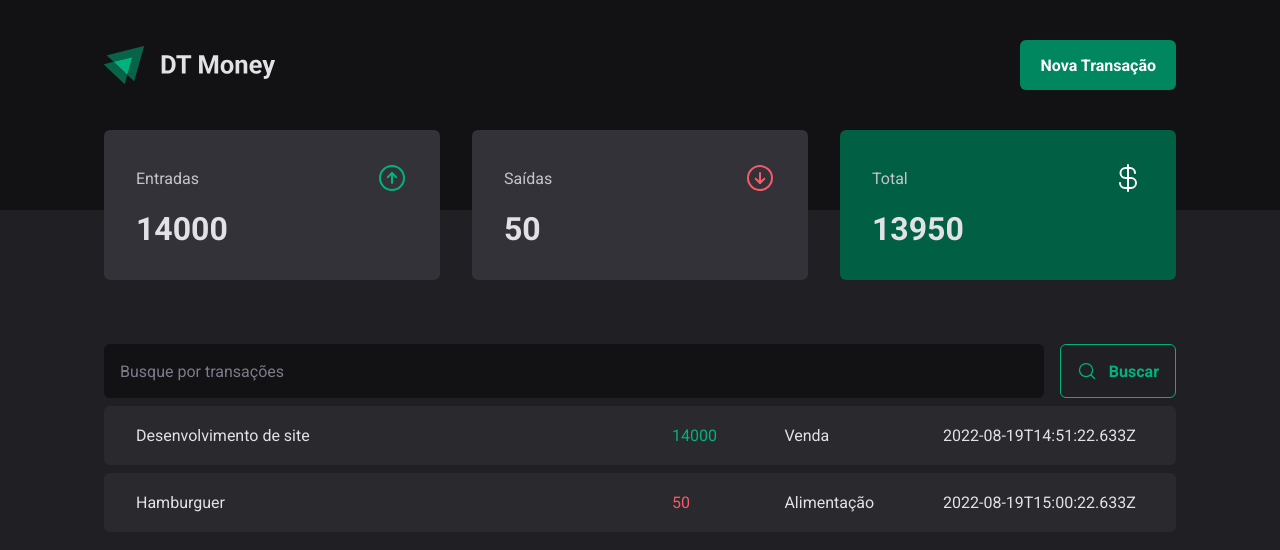
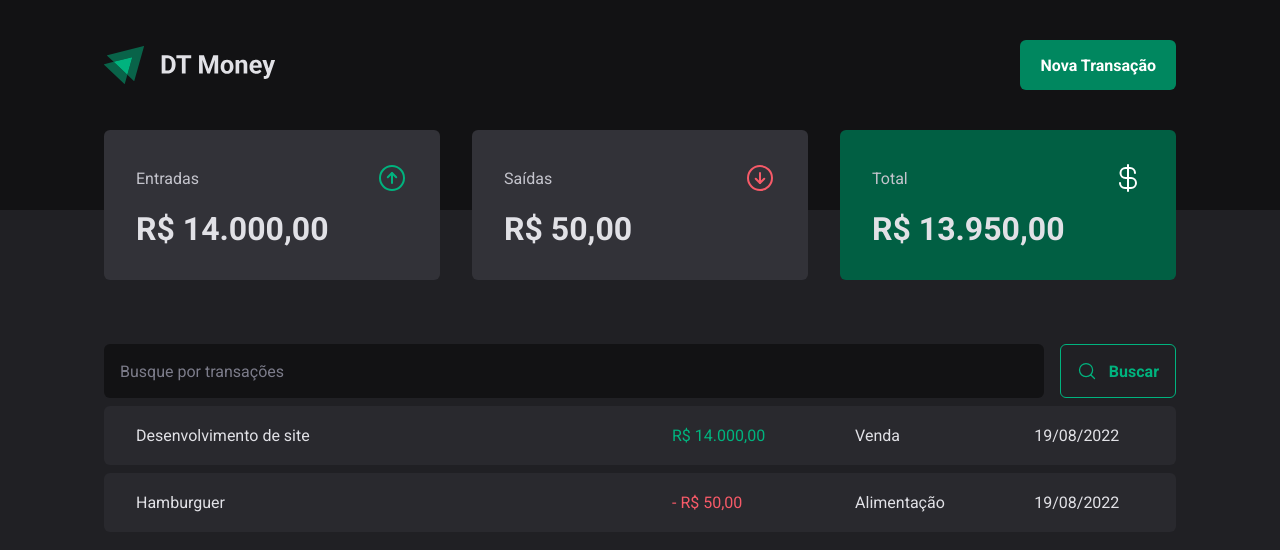
Before and after one commit to eduardojrsilva/dtmoney-v2, a React (Vite) app: page / in a window 1280 px wide. Shown: the top 550 px of the page. Built offline with nearby package versions, Linux system fonts and the light colour scheme; data requests are answered from the project's data file.

Commit message:
formatting values

```diff
--- a/src/components/Summary/index.tsx
+++ b/src/components/Summary/index.tsx
@@ -2,6 +2,7 @@
 import { ArrowCircleDown, ArrowCircleUp, CurrencyDollar } from 'phosphor-react';
 
 import { TransactionsContext } from '../../contexts/TransactionsContext';
+import { priceFormatter } from '../../utils/formatter';
 
 import { SummaryCard, SummaryContainer } from "./styles";
 
@@ -29,7 +30,7 @@
           <ArrowCircleUp size={32} color="#00b37e" />
         </header>
 
-        <strong>{summary.income}</strong>
+        <strong>{priceFormatter.format(summary.income)}</strong>
       </SummaryCard>
 
       <SummaryCard>
@@ -38,7 +39,7 @@
           <ArrowCircleDown size={32} color="#f75a68" />
         </header>
 
-        <strong>{summary.outcome}</strong>
+        <strong>{priceFormatter.format(summary.outcome)}</strong>
       </SummaryCard>
 
       <SummaryCard $variant='green'>
@@ -47,7 +48,7 @@
           <CurrencyDollar size={32} color="#fff" />
         </header>
 
-        <strong>{summary.total}</strong>
+        <strong>{priceFormatter.format(summary.total)}</strong>
       </SummaryCard>
     </SummaryContainer>
   );
--- a/src/pages/Transactions/index.tsx
+++ b/src/pages/Transactions/index.tsx
@@ -1,6 +1,7 @@
 import { useContext, useEffect, useState } from "react";
 
 import { TransactionsContext } from "../../contexts/TransactionsContext";
+import { dateFormatter, priceFormatter } from "../../utils/formatter";
 
 import Header from "../../components/Header";
 import Summary from "../../components/Summary";
@@ -35,11 +36,12 @@
                 <td width="50%">{transaction.description}</td>
                 <td>
                   <PriceHighlight $variant={transaction.type}>
-                    {transaction.price}
+                    {transaction.type === 'outcome' && '- '}
+                    {priceFormatter.format(transaction.price)}
                   </PriceHighlight>
                 </td>
                 <td>{transaction.category}</td>
-                <td>{transaction.createdAt}</td>
+                <td>{dateFormatter.format(new Date(transaction.createdAt))}</td>
               </tr>
             ))}
           </tbody>
--- /dev/null
+++ b/src/utils/formatter.ts
@@ -0,0 +1,6 @@
+export const dateFormatter = new Intl.DateTimeFormat('pt-BR');
+
+export const priceFormatter = new Intl.NumberFormat('pt-BR', {
+  style: 'currency',
+  currency: 'BRL',
+});
```
